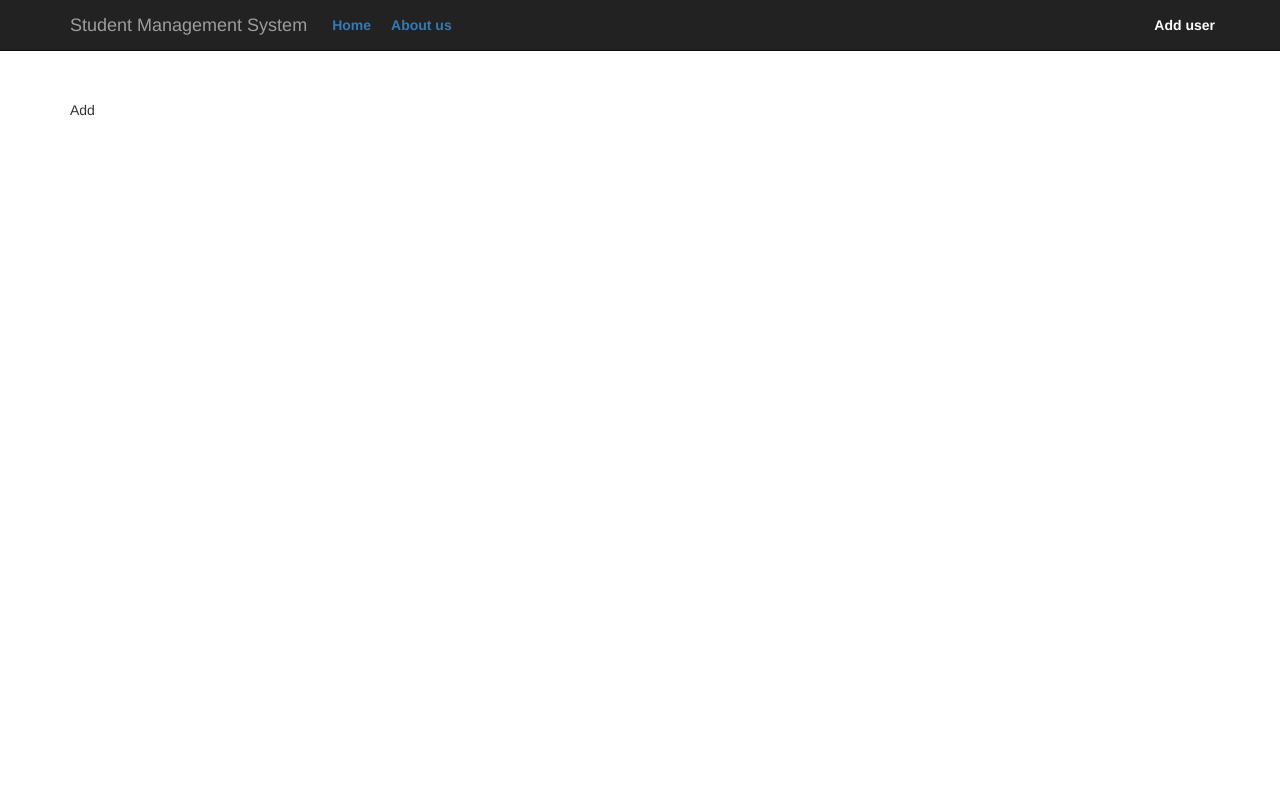
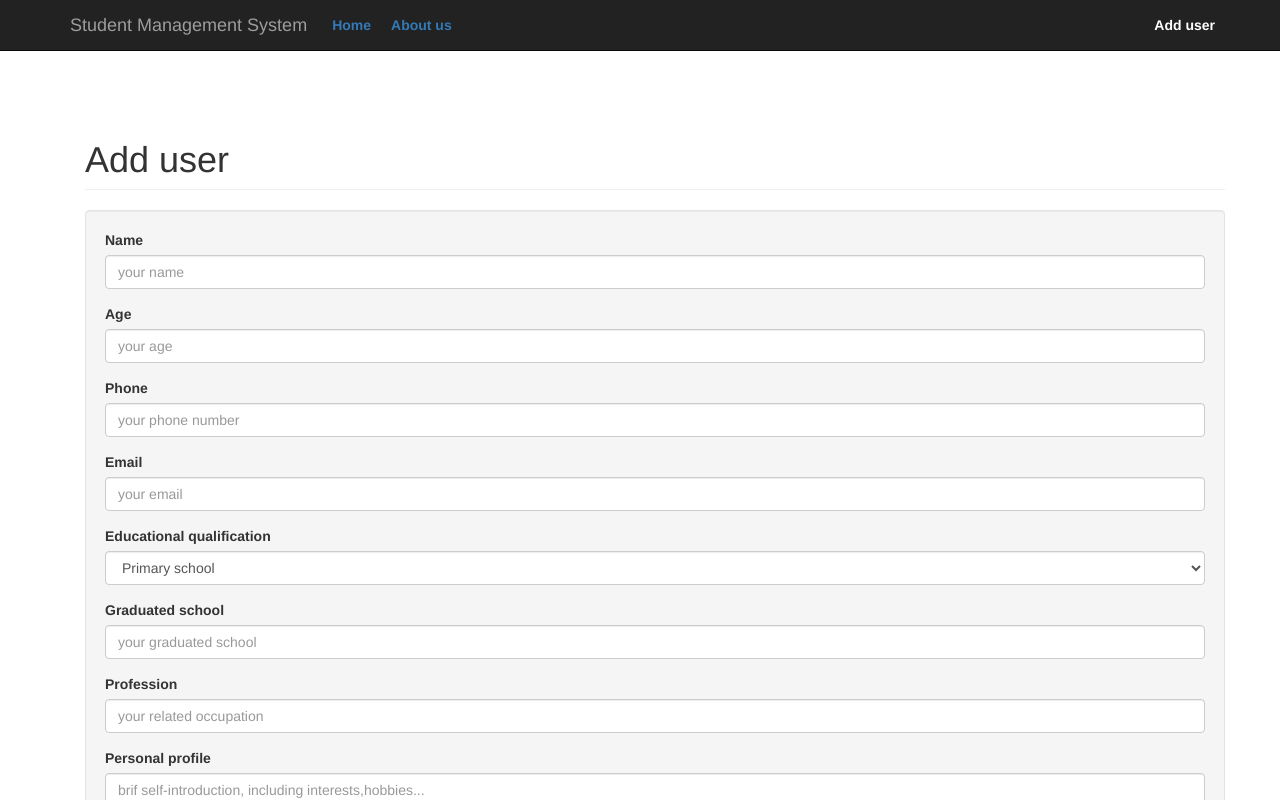
Before and after one commit to thecafe75000/stustymadmin, a React (Create React App) app in the folder clientside/: page /add in a window 1280 px wide. Shown: the top 800 px of the page. Built offline with nearby package versions, Linux system fonts and the light colour scheme.

Commit message:
update component AddOrEdit

```diff
--- a/clientside/src/App.jsx
+++ b/clientside/src/App.jsx
@@ -1,7 +1,7 @@
 import { Navigate, NavLink, Routes, Route } from 'react-router-dom'
 import Home from './components/Home'
 import About from './components/About'
-import Add from './components/Add'
+import AddOrEdit from './components/AddOrEdit'
 import "./css/App.css"
 
 function App() {
@@ -43,7 +43,7 @@ function App() {
           {/* 在Route组件中书写对应的路由，以及路由所对应的组件 */}
           <Route path='/home' element={<Home />} />
           <Route path='/about' element={<About />} />
-          <Route path='/add' element={<Add />} />
+          <Route path='/add' element={<AddOrEdit />} />
           {/* 根路径显示Home组件, 使用Navigate组件进行重定向*/}
           <Route path='/' element={<Navigate replace to='/home' />} />
         </Routes>
--- a/clientside/src/components/Add.jsx
+++ /dev/null
@@ -1,9 +0,0 @@
-import React from 'react'
-
-function Add() {
-  return (
-    <div>Add</div>
-  )
-}
-
-export default Add
--- /dev/null
+++ b/clientside/src/components/AddOrEdit.jsx
@@ -0,0 +1,91 @@
+import React from 'react'
+
+/**
+ * 该组件有2个功能，一个是给列表添加学生，另一个是修改学生信息
+ * @returns
+ */
+function AddOrEdit() {
+  return (
+    <div className='container'>
+      {/* 标题 */}
+      <h1 className='page-header'>Add user</h1>
+      <form id='myForm'>
+        <div className='well'>
+          <div className='form-group'>
+            <label>Name</label>
+            <input
+              type='text'
+              className='form-control'
+              placeholder='your name'
+            />
+          </div>
+          <div className='form-group'>
+            <label>Age</label>
+            <input
+              type='text'
+              className='form-control'
+              placeholder='your age'
+            />
+          </div>
+          <div className='form-group'>
+            <label>Phone</label>
+            <input
+              type='text'
+              className='form-control'
+              placeholder='your phone number'
+            />
+          </div>
+          <div className='form-group'>
+            <label>Email</label>
+            <input
+              type='text'
+              className='form-control'
+              placeholder='your email'
+            />
+          </div>
+          <div className='form-group'>
+            <label>Educational qualification</label>
+            <select className='form-control'>
+              <option>Primary school</option>
+              <option>Junior high school</option>
+              <option>Hign school</option>
+              <option>Specialist qualification</option>
+              <option>Bachelor</option>
+              <option>Master</option>
+              <option>PhD</option>
+            </select>
+          </div>
+          <div className='form-group'>
+            <label>Graduated school</label>
+            <input
+              type='text'
+              className='form-control'
+              placeholder='your graduated school'
+            />
+          </div>
+          <div className='form-group'>
+            <label>Profession</label>
+            <input
+              type='text'
+              className='form-control'
+              placeholder='your related occupation'
+            />
+          </div>
+          <div className='form-group'>
+            <label>Personal profile</label>
+            <textarea
+              className='form-control'
+              rows='10'
+              placeholder='brif self-introduction, including interests,hobbies...'
+            ></textarea>
+          </div>
+          <button type='submit' className='btn btn-primary'>
+            Add/modify
+          </button>
+        </div>
+      </form>
+    </div>
+  )
+}
+
+export default AddOrEdit
--- a/clientside/src/css/App.css
+++ b/clientside/src/css/App.css
@@ -14,10 +14,12 @@ a{
 
 .navigation:hover{
   color:#fff;
+  text-decoration: none;
 }
 
-.active {
+a.active {
  color: #fff;
+ text-decoration: none;
 }
 
 .table{
```
